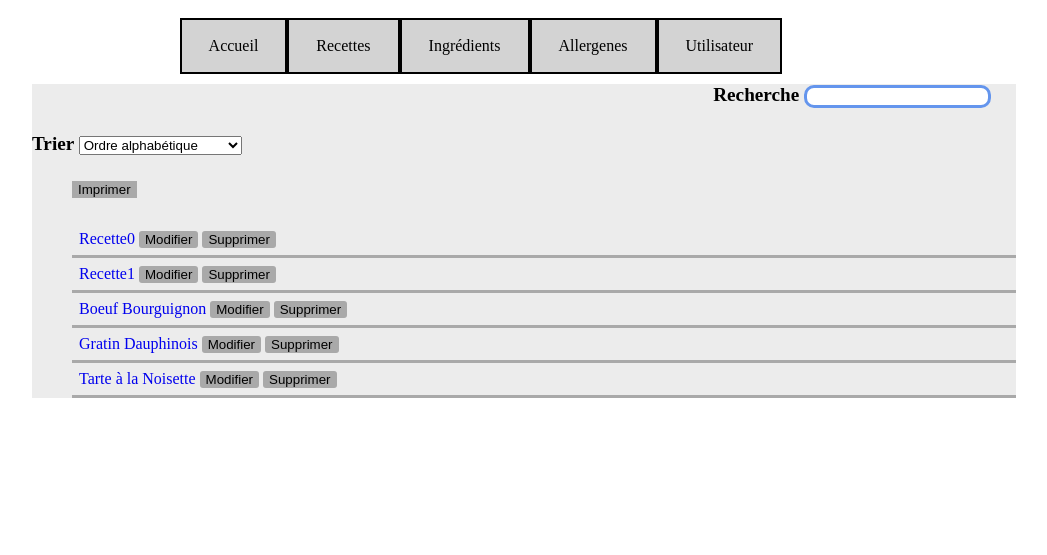
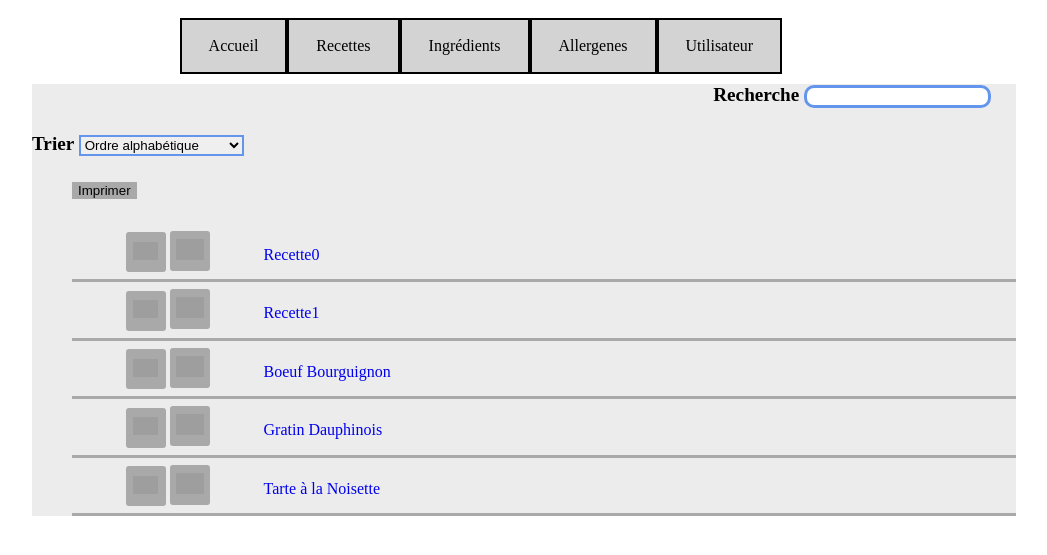
Before and after one commit to tom-sartori/projetPiscine, a PHP site: page / in a window 1280 px wide. Shown: the top 555 px of the page, without its empty margins (116-1163 px from the left). Run offline with PHP 8.4, Linux system fonts and the light colour scheme; data comes from the database, SQL or seed files in the repository; grey boxes are pictures that could not be loaded.

Commit message:
icon supprimer modifier et valider

```diff
--- a/src/css/general.css
+++ b/src/css/general.css
@@ -13,6 +13,7 @@ input {
     background-color: lightgrey;
     border: none;
     margin-right: 25px;
+    cursor: pointer;
 }
 
 input:read-only {
@@ -22,7 +23,6 @@ input:read-only {
 input:read-write:hover{
     background-color: white;
     border-bottom: 2px solid blue;
-
 }
 
 input:read-write:focus{
@@ -33,6 +33,13 @@ button {
     border: none;
     background-color: darkgray;
     border-radius: 3px;
+    cursor: pointer;
+}
+/*---------------------------------------------mini déroulants pour choix multiples : select----------------------*/
+
+select {
+    border: 2px cornflowerblue solid;
+    cursor: pointer;
 }
 
 button:hover{
@@ -89,7 +96,7 @@ th{
 }
 
 .nom{
-    font-family: serif;
+    font-family: Serif;
     font-style : italic;
 }
 
@@ -112,6 +119,7 @@ table tr:nth-child(odd){
 
 #inputSearchRecette:hover, #inputSearchIngredient:hover{
     background-color: lightskyblue;
+    cursor: text;
 }
 
 
@@ -125,18 +133,13 @@ table tr:nth-child(odd){
     border-bottom: 3px darkgrey solid;
 }
 
-.buttonsupprimer:hover{
-    background-color: indianred;
-}
-
-
 
 /*----------------modif pauline------------------*/
 
 
 h1{
     text-align : center;
-    font-family : sans-serif;
+    font-family : "Copperplate Gothic Light";
     margin-bottom : 5%;
 }
 
@@ -153,10 +156,11 @@ div{
 }
 
 /*-----------marche pas jsp pq-------------*/
-input[type=sumit]:hover {
-    background-color: red;
-    cursor: pointer;
-}
+
+/*input[type=sumit]:hover {*/
+/*    background-color: red;*/
+/*    cursor: pointer;*/
+/*}*/
 
 .field-ingr input{
     /*----pour centrer le bouton envoyer---------*/
@@ -185,7 +189,7 @@ input[type=sumit]:hover {
 /*    page allergène     */
 
 .buttonAlign {
-    display: inline-block;
+    /*display: inline-block;*/
     margin-left: 5%;
     text-decoration: none;
 }
@@ -296,3 +300,85 @@ li.deroulant {
         padding: 20px;
     }
 }
+
+
+/*-------------------------essai icon modif et supp-----------toutes les pages sauf LISTE INGREDIENTS-------------------*/
+
+.iconMod{
+    width: 86%;
+}
+
+.iconSup{
+    width: 100%;
+}
+
+.iconCheck{
+    width: 100%;
+}
+
+.buttonModSize{
+    height: 40px;
+    width: 40px;
+    text-decoration: none;
+}
+
+.buttonModSize:hover{
+    background-color:  cornflowerblue;
+    cursor: pointer;
+}
+
+.buttonSupSize{
+    height: 40px;
+    width: 40px;
+    text-decoration: none;
+}
+
+.buttonSupSize:hover{
+    background-color:  indianred;
+    cursor: pointer;
+}
+
+.buttonCheckSize{
+    height: 35px;
+    width: 35px;
+    margin-left: 5%;
+    text-decoration: none;
+}
+
+.buttonCheckSize:hover{
+    background-color:  lightgreen;
+    cursor: pointer;
+}
+
+
+
+/*----------------------------------------modif et supp page LISTE INGR-----------------------------------------*/
+
+
+.iconModIngr{
+    width: 100%;
+
+}
+
+.iconSupIngr{
+    width: 100%;
+}
+
+.buttonModSizeIngr{
+    height: 30%;
+    width: 30%;
+}
+
+.buttonModSizeIngr:hover{
+    background-color:  cornflowerblue;
+    cursor: pointer;
+}
+
+.buttonSupSizeIngr{
+    height: 30%;
+    width: 30%;
+}
+.buttonSupSizeIngr:hover{
+    background-color:  indianred;
+    cursor: pointer;
+}
--- a/src/view/Recette/list.php
+++ b/src/view/Recette/list.php
@@ -40,14 +40,19 @@ foreach ($tab_recette as $recette) {
 
     echo <<< EOT
         <li class="listeEspace">
+
+            <a class="buttonAlign" href="./index.php?controller={$object}&action=update&{$primary}={$raw_idRecette}">
+                <button class ="buttonModSize">
+                    <img class = "iconMod" src="edit.png" alt="Modifier" />
+                </button>
+            </a>
+            <a class="decalLabel" href="./index.php?controller={$object}&action=delete&{$primary}={$raw_idRecette}">
+                <button class="buttonSupSize">
+                    <img class = "iconSup" src="sup.png" alt="Supprimer" />
+                </button>
+            </a>
             <a class="parentButton" href="./index.php?controller={$object}&action=read&{$primary}={$raw_idRecette}">
-               {$spe_nomRecette}
-            </a>
-            <a class="parentButton" href="./index.php?controller={$object}&action=update&{$primary}={$raw_idRecette}">
-                <button type="button">Modifier</button>
-            </a>
-            <a class="parentButton" href="./index.php?controller={$object}&action=delete&{$primary}={$raw_idRecette}">
-                <button class="buttonsupprimer" type="button">Supprimer</button>
+                           {$spe_nomRecette}
             </a>
         </li>
 
```
Also changed, not shown: src/view/Allergene/list.php (+14 -4 lines), src/view/CategorieIngredient/list.php (+13 -4 lines), src/view/CategorieRecette/list.php (+13 -4 lines), src/view/Ingredient/list.php (+6 -2 lines), src/view/Utilisateur/list.php (+12 -4 lines).
